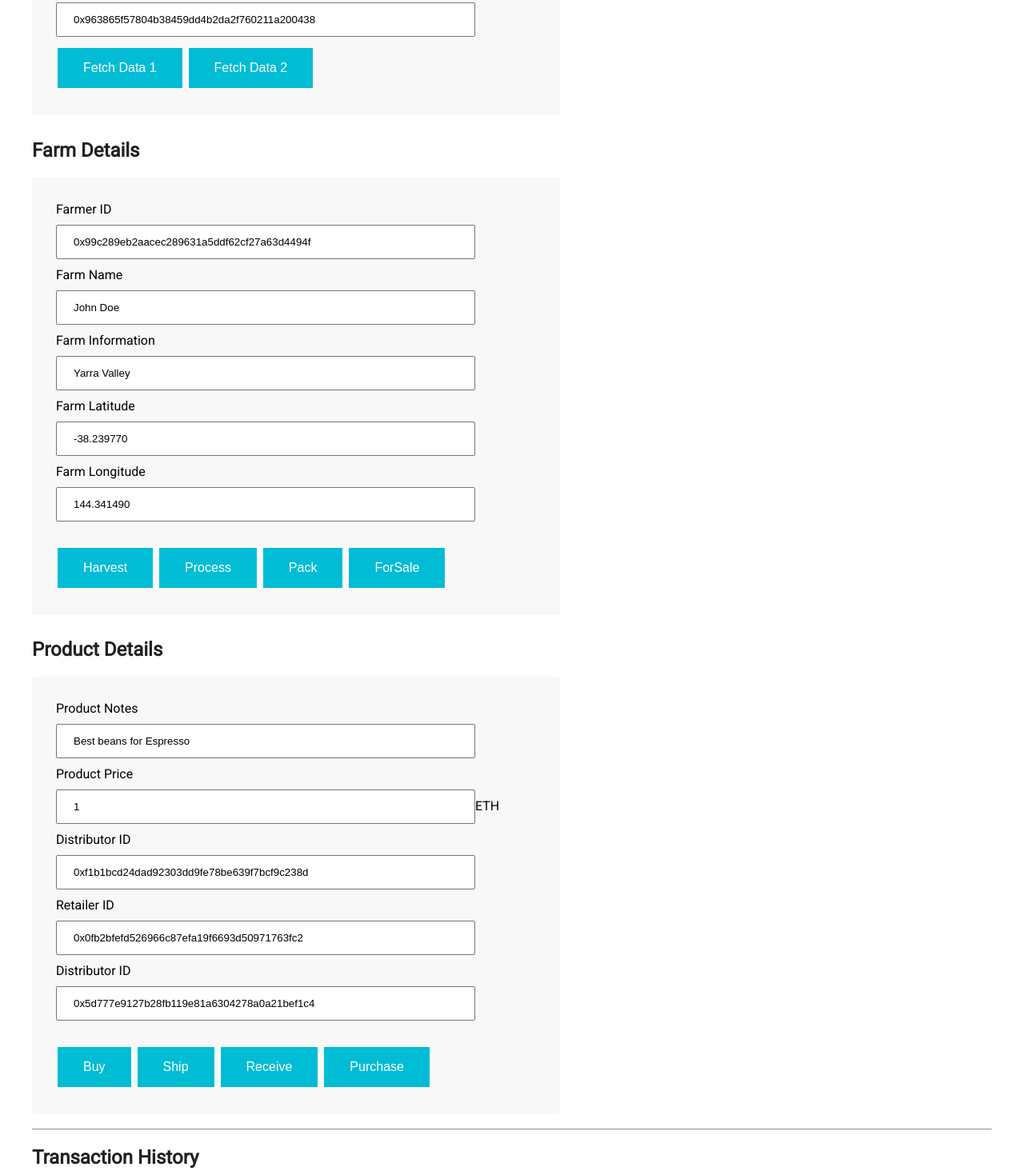
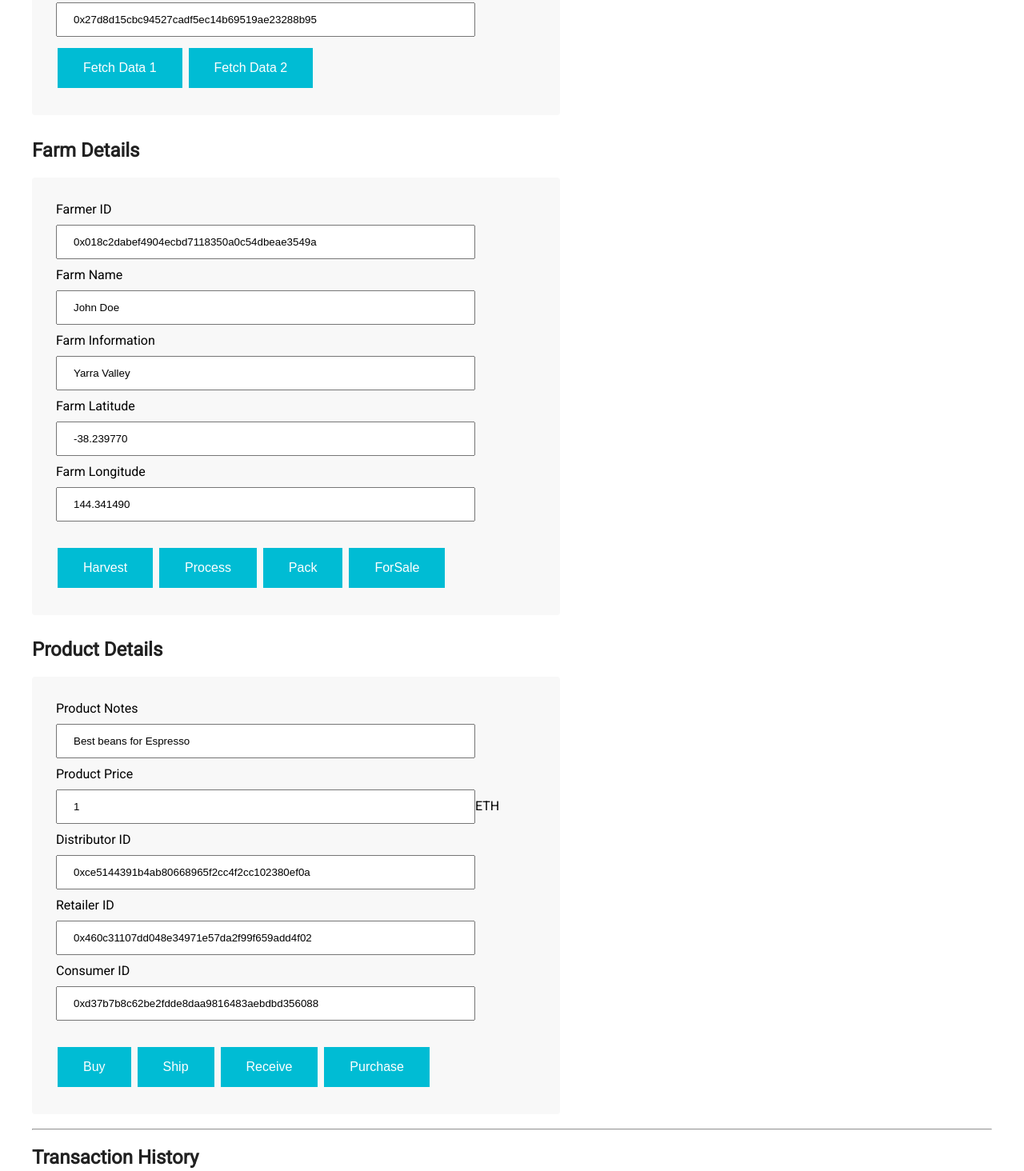
Before and after one commit to strengthandwill/nd1309-Project-6b, a website: page index.html in a window 1280 px wide. Shown: the part 446-1910 px from the top of the page at 80% size. Drawn offline with nearby package versions, Linux system fonts and the light colour scheme.

Commit message:
Update addresses

```diff
--- a/index.html
+++ b/index.html
@@ -27,7 +27,7 @@
             <input type="number" id="upc" name="upc" value=1><br>
             Current Owner ID
             <br>
-            <input type="text" id="ownerID" name="ownerID" value="0x963865f57804b38459dd4b2da2f760211a200438" size="50"><br>
+            <input type="text" id="ownerID" name="ownerID" value="0x27d8d15cbc94527cadf5ec14b69519ae23288b95" size="50"><br>
             <div class=button-div>
                 <button class="btn-fetchOne" id="button" type="button" data-id="9">Fetch Data 1</button>
                 <button class="btn-fetchTwo" id="button" type="button" data-id="10">Fetch Data 2</button>
@@ -38,7 +38,7 @@
         <div class="form-group">
             Farmer ID
             <br>
-            <input type="text" id="originFarmerID" name="originFarmerID" value="0x99c289eb2aacec289631a5ddf62cf27a63d4494f"
+            <input type="text" id="originFarmerID" name="originFarmerID" value="0x018c2dabef4904ecbd7118350a0c54dbeae3549a"
                 size="50"><br>
             Farm Name
             <br>
@@ -69,16 +69,16 @@
             <input type="number" id="productPrice" name="productPrice" value=1>ETH<br>
             Distributor ID
             <br>
-            <input type="text" id="distributorID" name="distributorID" value="0xf1b1bcd24dad92303dd9fe78be639f7bcf9c238d"
+            <input type="text" id="distributorID" name="distributorID" value="0xce5144391b4ab80668965f2cc4f2cc102380ef0a"
                 size="50">
             <br>
             Retailer ID
             <br>
-            <input type="text" id="retailerID" name="retailerID" value="0x0fb2bfefd526966c87efa19f6693d50971763fc2"
+            <input type="text" id="retailerID" name="retailerID" value="0x460c31107dd048e34971e57da2f99f659add4f02"
                 size="50"><br>
-            Distributor ID
+            Consumer ID
             <br>
-            <input type="text" id="consumerID" name="consumerID" value="0x5d777e9127b28fb119e81a6304278a0a21bef1c4"
+            <input type="text" id="consumerID" name="consumerID" value="0xd37b7b8c62be2fdde8daa9816483aebdbd356088"
                 size="50"><br>
             <br>
             <button class="btn-buy" id="button" type="button" data-id="5">Buy</button>
```
Also changed, not shown: build/contracts/ConsumerRole.json, build/contracts/DistributorRole.json, build/contracts/FairTradeCoffee.json (added), build/contracts/FarmerRole.json, build/contracts/Migrations.json, build/contracts/Ownable.json, build/contracts/RetailerRole.json, build/contracts/SupplyChain.json.
